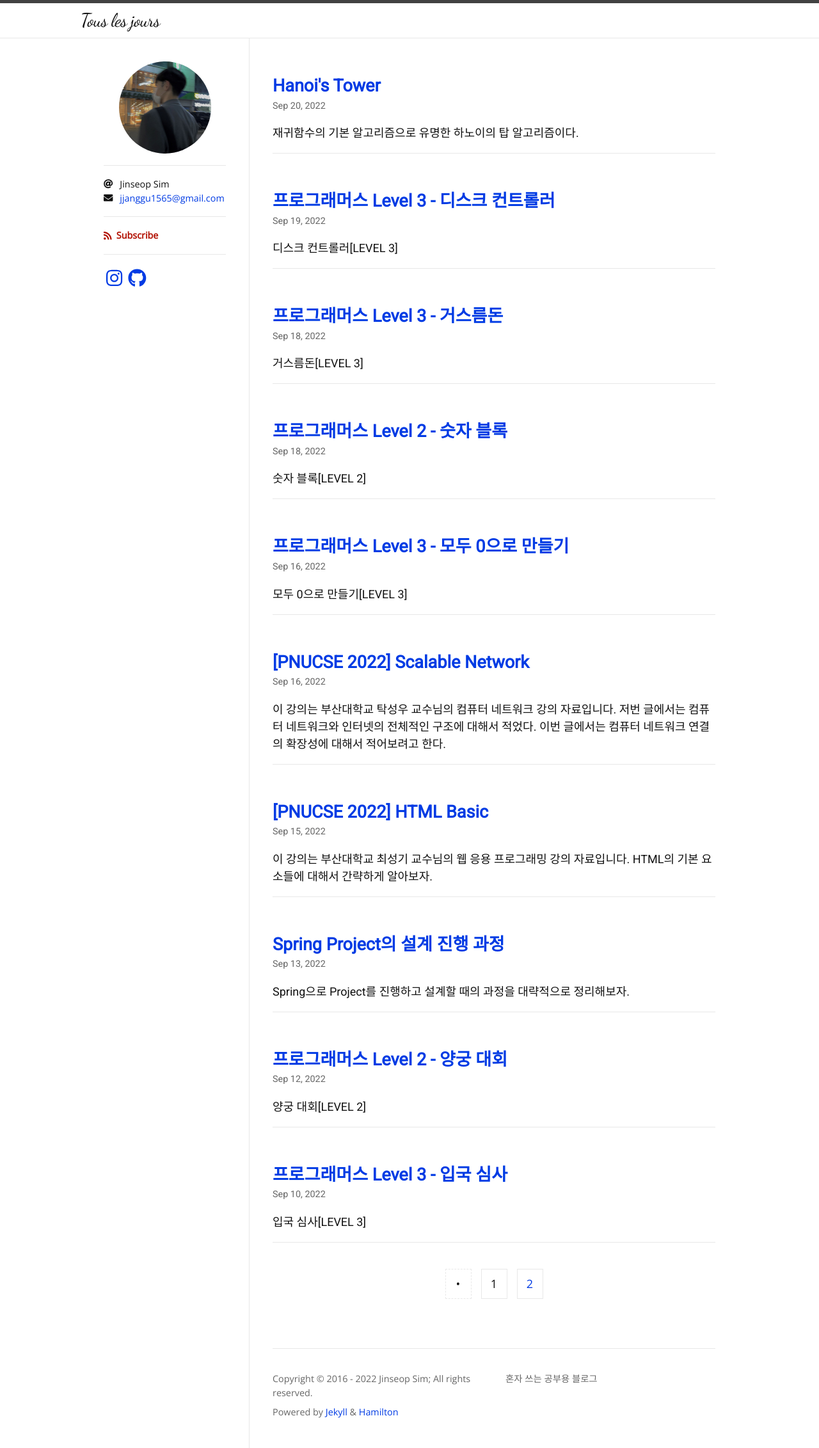
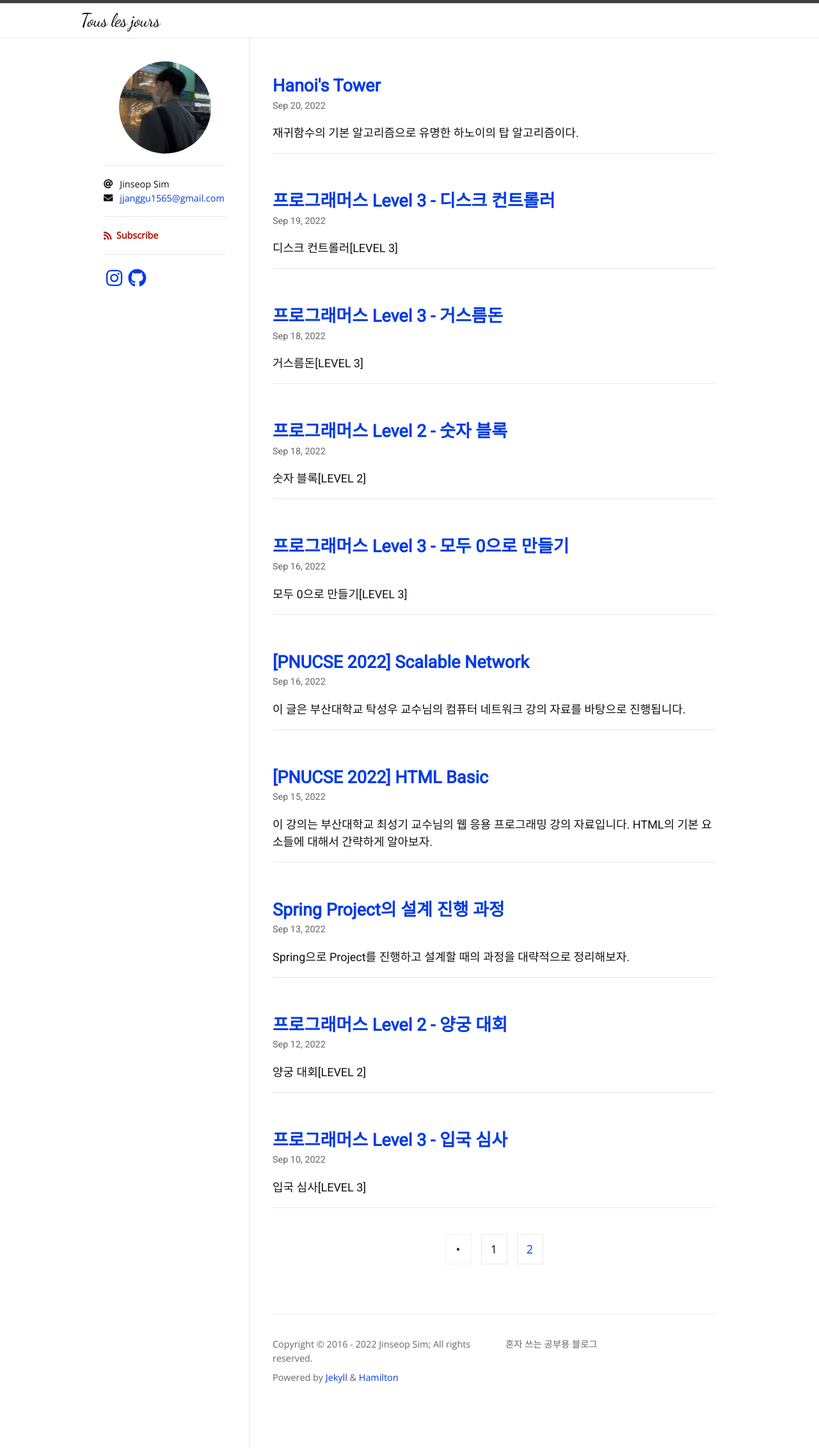
Before and after one commit to Jinseop-Sim/Jinseop-Sim.github.io, a Jekyll site: the page built from index.html, in a window 1280 px wide. Shown: the whole page at 64% size. Built offline with Jekyll 4.4.1, drawn with Linux system fonts in a browser that asks for light colours; nearby versions of some CDN libraries; some web fonts are replaced; the list of posts is cut into pages by our own code.

Commit message:
Modify post

```diff
--- a/_posts/2022-09-16-network-scalable.md
+++ b/_posts/2022-09-16-network-scalable.md
@@ -7,7 +7,8 @@ author:
   - Jinseop Sim
 toc: true
 ---
-이 강의는 부산대학교 탁성우 교수님의 컴퓨터 네트워크 강의 자료입니다.
+> 이 글은 부산대학교 탁성우 교수님의 컴퓨터 네트워크 강의 자료를 바탕으로 진행됩니다.
+
 저번 글에서는 컴퓨터 네트워크와 인터넷의 전체적인 구조에 대해서 적었다.
 이번 글에서는 컴퓨터 네트워크 연결의 확장성에 대해서 적어보려고 한다.
 
```
